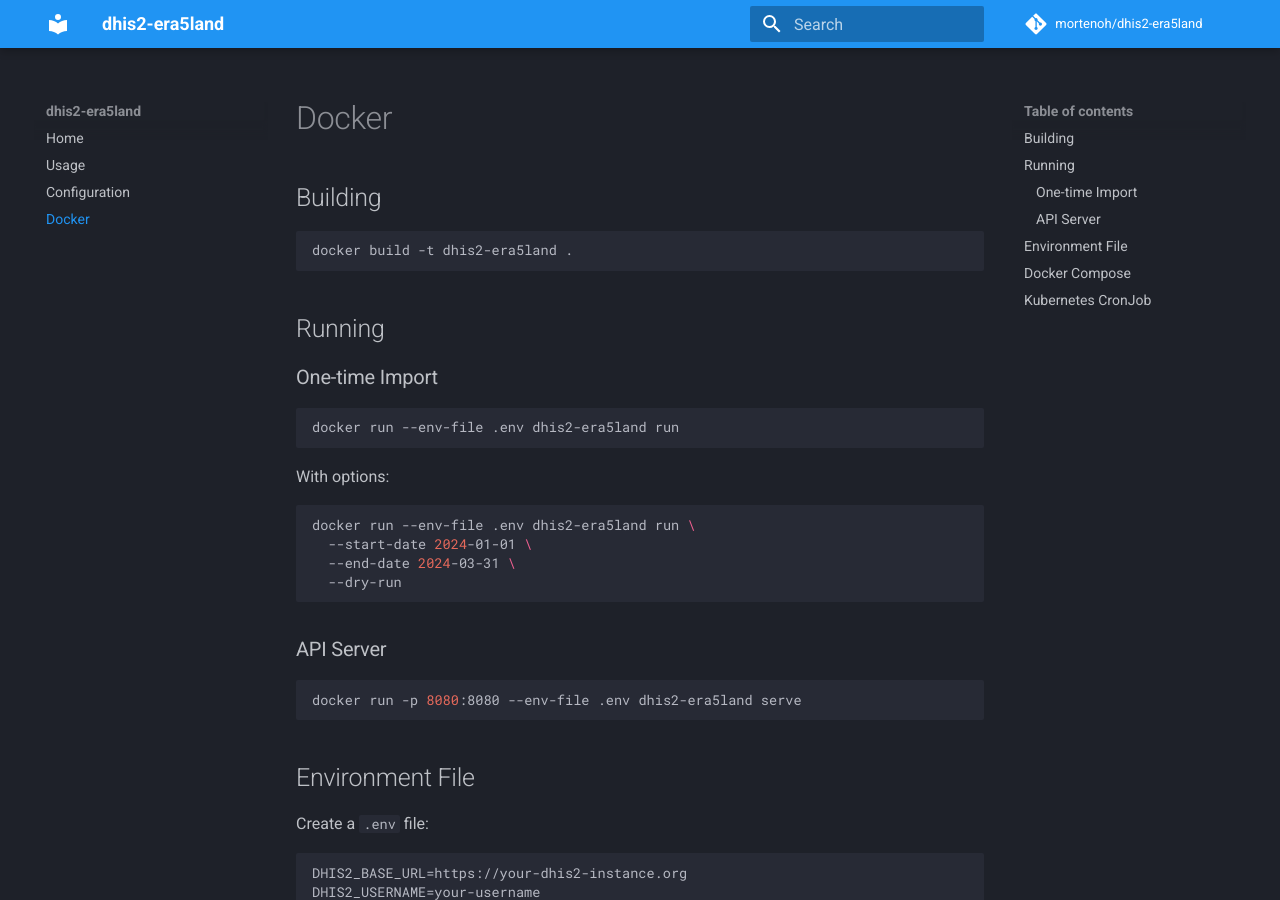
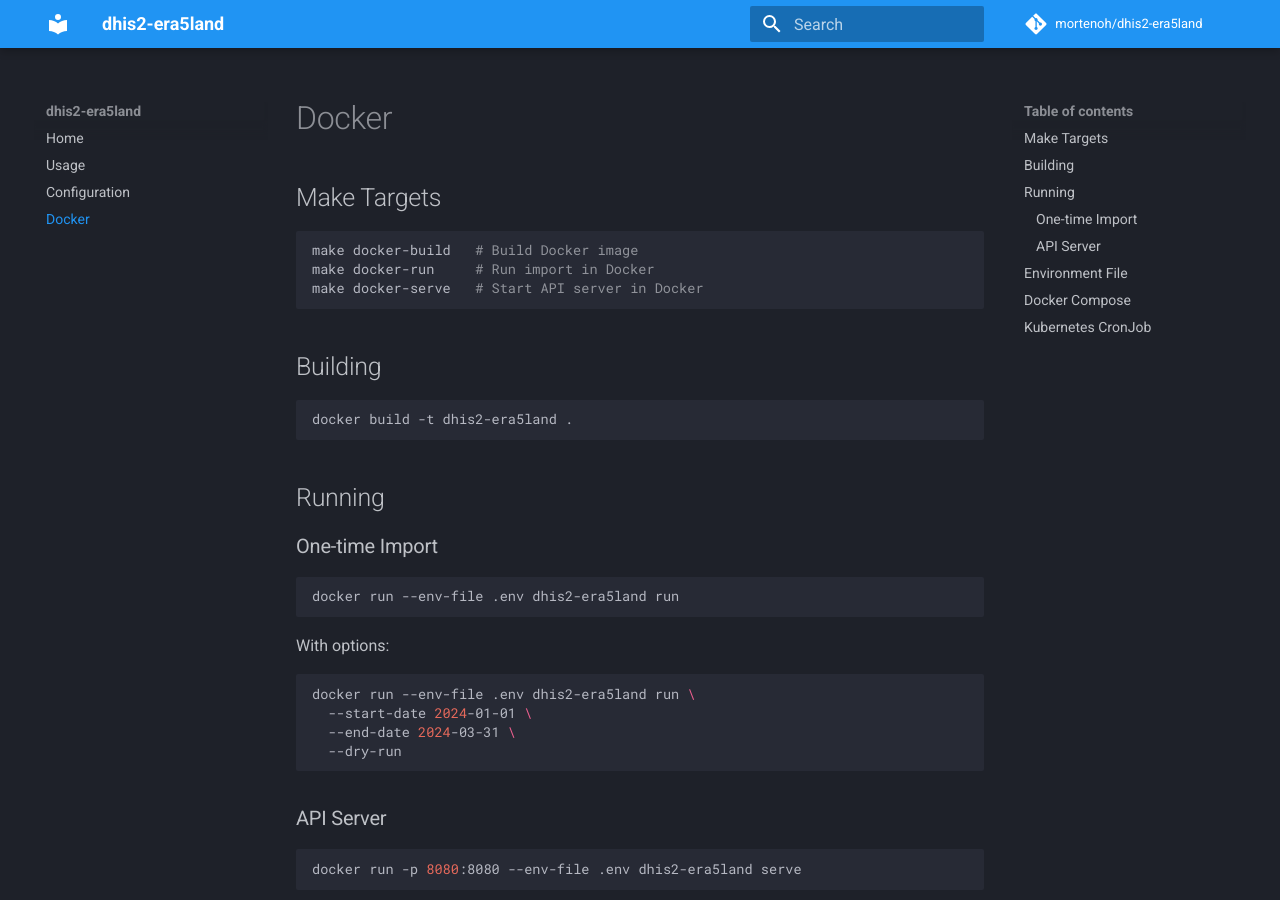
Before and after one commit to mortenoh/dhis2-era5land, an MkDocs documentation site: the page built from docs/docker.md, in a window 1280 px wide and 900 px high. Built offline with MkDocs 1.6.1 and Material for MkDocs 9.7.7, drawn with Linux system fonts in a browser that asks for light colours; comment, search, counter and statistics services are not loaded.

Commit message:
docs: add make targets to docker docs

````diff
--- a/docs/docker.md
+++ b/docs/docker.md
@@ -1,4 +1,12 @@
 # Docker
+
+## Make Targets
+
+```bash
+make docker-build   # Build Docker image
+make docker-run     # Run import in Docker
+make docker-serve   # Start API server in Docker
+```
 
 ## Building
 
````
